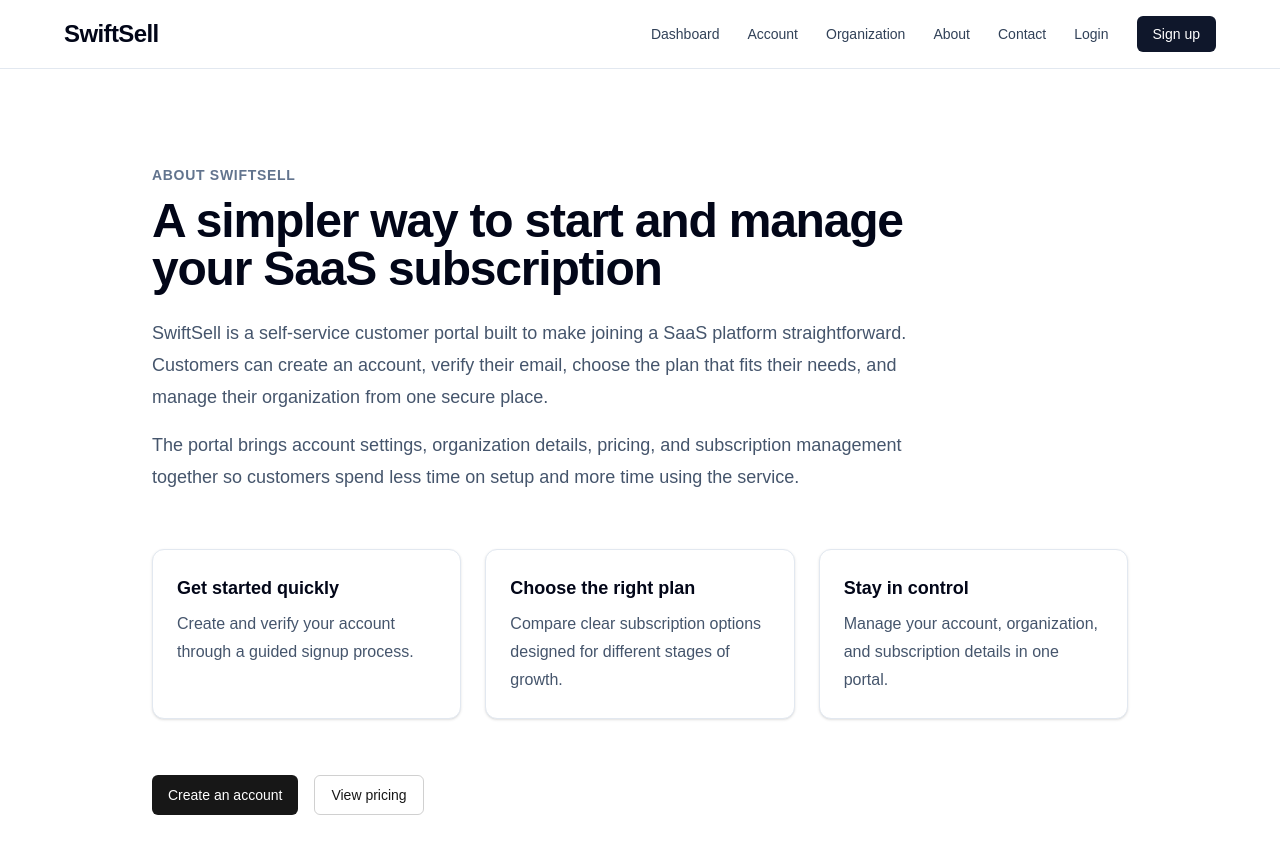
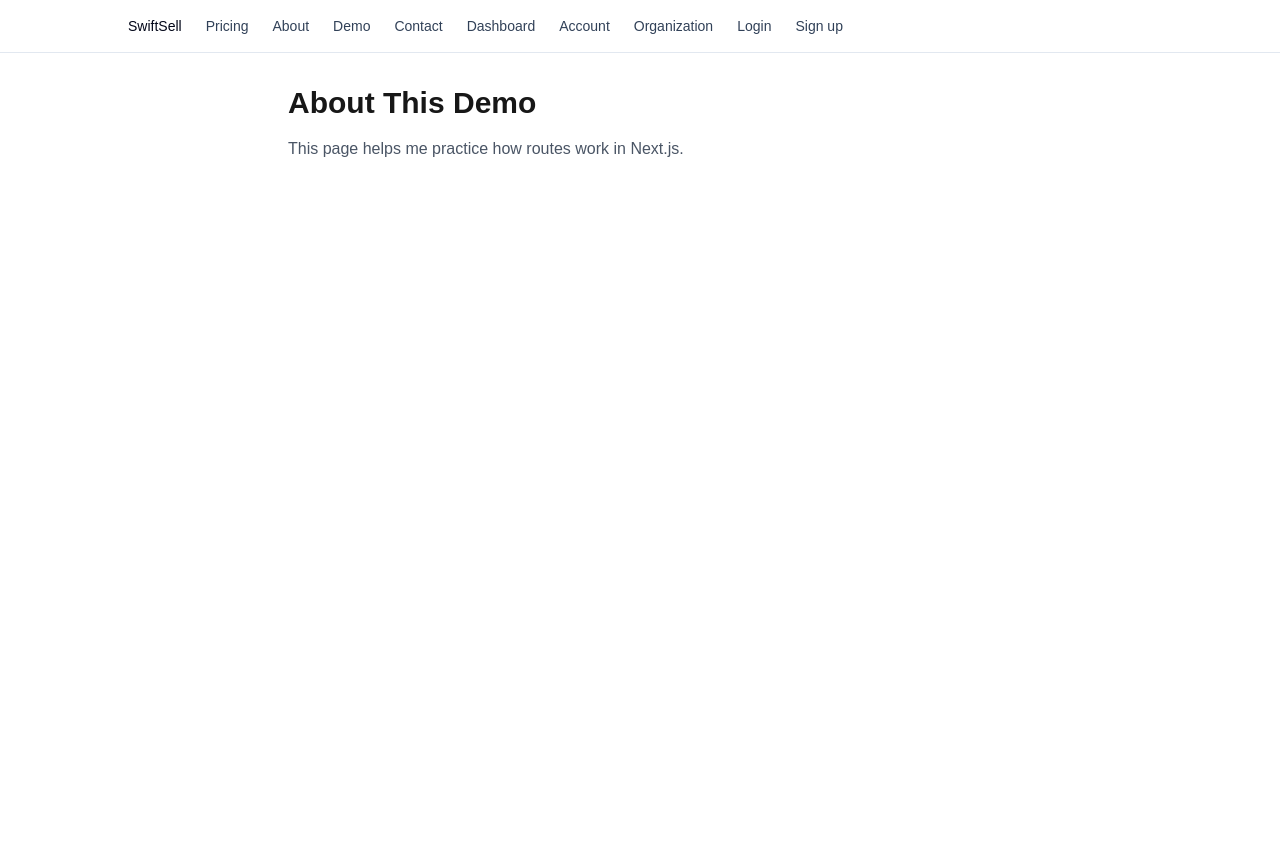
Before and after one commit to siddrentech/Saas-Intern-Project, a Next.js app: page /about in a window 1280 px wide. Shown: the top 854 px of the page. After the commit the page ends 800 px from the top, so only its background shows below. Built offline with nearby package versions, Linux system fonts and the light colour scheme.

Commit message:
Revert "changed the formatting"
This reverts commit a82c90f42fd3f8cfef1aeeba887a317ad37dbd5f.

```diff
--- a/app/about/page.tsx
+++ b/app/about/page.tsx
@@ -1,50 +1,10 @@
-import Link from "next/link"
-import { Button } from "@/components/ui/button"
-
 export default function AboutPage() {
   return (
-    <main className="mx-auto max-w-5xl px-6 py-16 md:py-24">
-      <section className="max-w-3xl">
-        <p className="text-sm font-semibold uppercase tracking-wider text-slate-500">
-          About SwiftSell
-        </p>
-        <h1 className="mt-3 text-4xl font-bold tracking-tight text-slate-950 md:text-5xl">
-          A simpler way to start and manage your SaaS subscription
-        </h1>
-        <p className="mt-6 text-lg leading-8 text-slate-600">
-          SwiftSell is a self-service customer portal built to make joining a
-          SaaS platform straightforward. Customers can create an account,
-          verify their email, choose the plan that fits their needs, and manage
-          their organization from one secure place.
-        </p>
-        <p className="mt-4 text-lg leading-8 text-slate-600">
-          The portal brings account settings, organization details, pricing,
-          and subscription management together so customers spend less time on
-          setup and more time using the service.
-        </p>
-      </section>
-
-      <section className="mt-14 grid gap-6 md:grid-cols-3">
-        {[
-          ["Get started quickly", "Create and verify your account through a guided signup process."],
-          ["Choose the right plan", "Compare clear subscription options designed for different stages of growth."],
-          ["Stay in control", "Manage your account, organization, and subscription details in one portal."],
-        ].map(([title, description]) => (
-          <article key={title} className="rounded-xl border border-slate-200 bg-white p-6 shadow-sm">
-            <h2 className="text-lg font-semibold text-slate-950">{title}</h2>
-            <p className="mt-2 leading-7 text-slate-600">{description}</p>
-          </article>
-        ))}
-      </section>
-
-      <section className="mt-14 flex flex-wrap gap-4">
-        <Button asChild>
-          <Link href="/signup">Create an account</Link>
-        </Button>
-        <Button variant="outline" asChild>
-          <Link href="/pricing">View pricing</Link>
-        </Button>
-      </section>
+    <main className="mx-auto max-w-3xl p-8">
+      <h1 className="text-3xl font-bold">About This Demo</h1>
+      <p className="mt-4 text-gray-600">
+        This page helps me practice how routes work in Next.js.
+      </p>
     </main>
   )
 }
--- a/app/contact/page.tsx
+++ b/app/contact/page.tsx
@@ -1,61 +1,9 @@
-import Link from "next/link"
-import { Button } from "@/components/ui/button"
-
 export default function ContactPage() {
   return (
-    <main className="mx-auto max-w-5xl px-6 py-16 md:py-24">
-      <section className="max-w-3xl">
-        <p className="text-sm font-semibold uppercase tracking-wider text-slate-500">
-          Contact us
-        </p>
-        <h1 className="mt-3 text-4xl font-bold tracking-tight text-slate-950 md:text-5xl">
-          Connect with RenaissanceTech
-        </h1>
-        <p className="mt-6 text-lg leading-8 text-slate-600">
-          SwiftSell is developed by RenaissanceTech. Reach out to the team in
-          Dublin, Ohio, for product questions, support, or help finding the
-          right solution for your business.
-        </p>
-      </section>
-
-      <section className="mt-12 rounded-xl border border-slate-200 bg-white p-8 shadow-sm">
-        <h2 className="text-2xl font-semibold text-slate-950">
-          RenaissanceTech
-        </h2>
-        <address className="mt-4 space-y-2 not-italic text-slate-600">
-          <p>5695 Avery Road</p>
-          <p>Dublin, Ohio 43016</p>
-          <p>
-            <a className="font-medium text-slate-900 underline" href="tel:+16143891974">
-              614-389-1974
-            </a>
-          </p>
-        </address>
-
-        <div className="mt-8 flex flex-wrap gap-4">
-          <Button asChild>
-            <a href="https://renaissancetech.com/contact-us/" target="_blank" rel="noreferrer">
-              Contact RenaissanceTech
-            </a>
-          </Button>
-          <Button variant="outline" asChild>
-            <a
-              href="https://www.google.com/maps/search/?api=1&query=5695+Avery+Road+Dublin+Ohio+43016"
-              target="_blank"
-              rel="noreferrer"
-            >
-              Get directions
-            </a>
-          </Button>
-        </div>
-      </section>
-
-      <p className="mt-8 text-sm text-slate-500">
-        Want to learn more first?{" "}
-        <Link href="/about" className="font-medium text-slate-900 underline">
-          Read about SwiftSell
-        </Link>
-        .
+    <main className="mx-auto max-w-3xl p-8">
+      <h1 className="text-3xl font-bold">Contact</h1>
+      <p className="mt-4 text-gray-600">
+        This is a practice contact page for my SaaS portal project.
       </p>
     </main>
   )
--- /dev/null
+++ b/app/demo/page.tsx
@@ -0,0 +1,10 @@
+export default function DemoPage() {
+  return (
+    <main className="mx-auto max-w-3xl p-8">
+      <h1 className="text-3xl font-bold">Demo</h1>
+      <p className="mt-4 text-gray-600">
+        This route is ready for the SwiftSell SaaS portal demo.
+      </p>
+    </main>
+  );
+}
--- a/app/layout.tsx
+++ b/app/layout.tsx
@@ -19,25 +19,19 @@ export default function RootLayout({
     >
       <body className="min-h-screen bg-slate-50 text-slate-950">
         <nav className="border-b border-slate-200 bg-white px-6 py-4">
-          <div className="mx-auto flex max-w-6xl flex-wrap items-center gap-x-7 gap-y-3 text-sm font-medium text-slate-700">
-            <Link
-              href="/"
-              className="mr-auto text-2xl font-bold tracking-tight text-slate-950"
-            >
+          <div className="mx-auto flex max-w-5xl flex-wrap items-center gap-x-6 gap-y-2 text-sm font-medium text-slate-700">
+            <Link href="/" className="text-slate-950">
               SwiftSell
             </Link>
+            <Link href="/pricing">Pricing</Link>
+            <Link href="/about">About</Link>
+            <Link href="/demo">Demo</Link>
+            <Link href="/contact">Contact</Link>
             <Link href="/dashboard">Dashboard</Link>
             <Link href="/settings/account">Account</Link>
             <Link href="/settings/organization">Organization</Link>
-            <Link href="/about">About</Link>
-            <Link href="/contact">Contact</Link>
             <Link href="/login">Login</Link>
-            <Link
-              href="/signup"
-              className="rounded-md bg-slate-900 px-4 py-2 text-white transition-colors hover:bg-slate-700"
-            >
-              Sign up
-            </Link>
+            <Link href="/signup">Sign up</Link>
           </div>
         </nav>
         {children}
```
